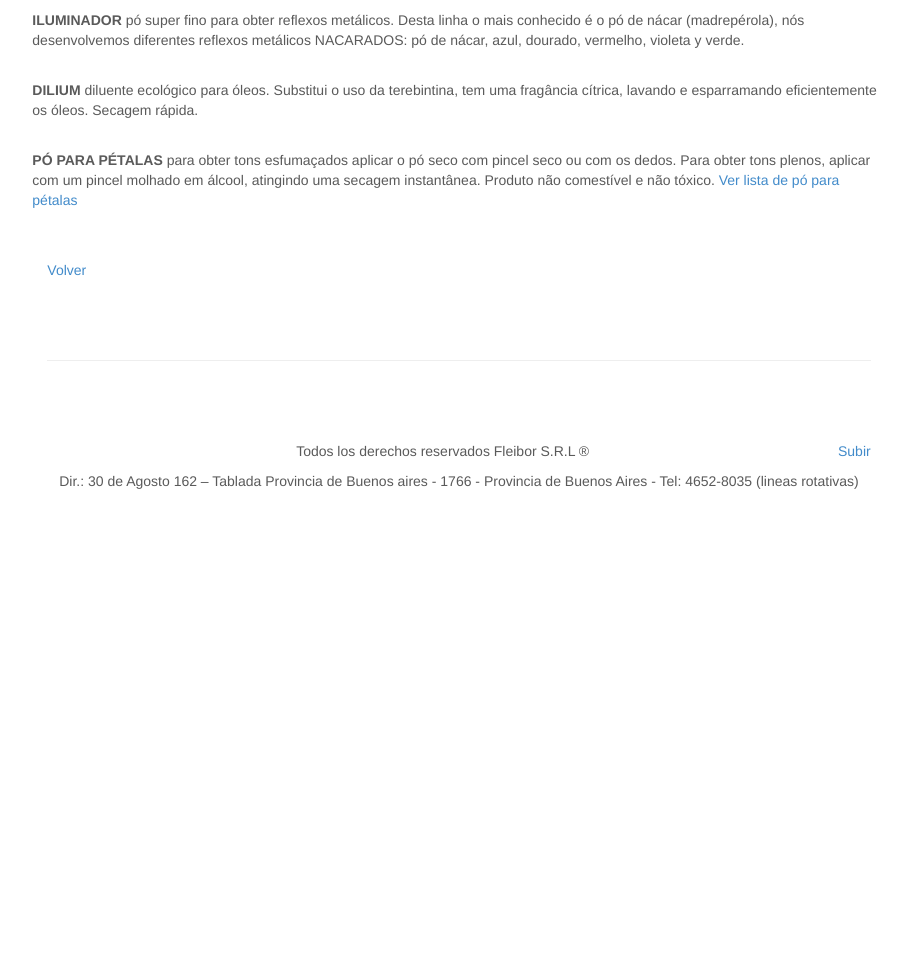
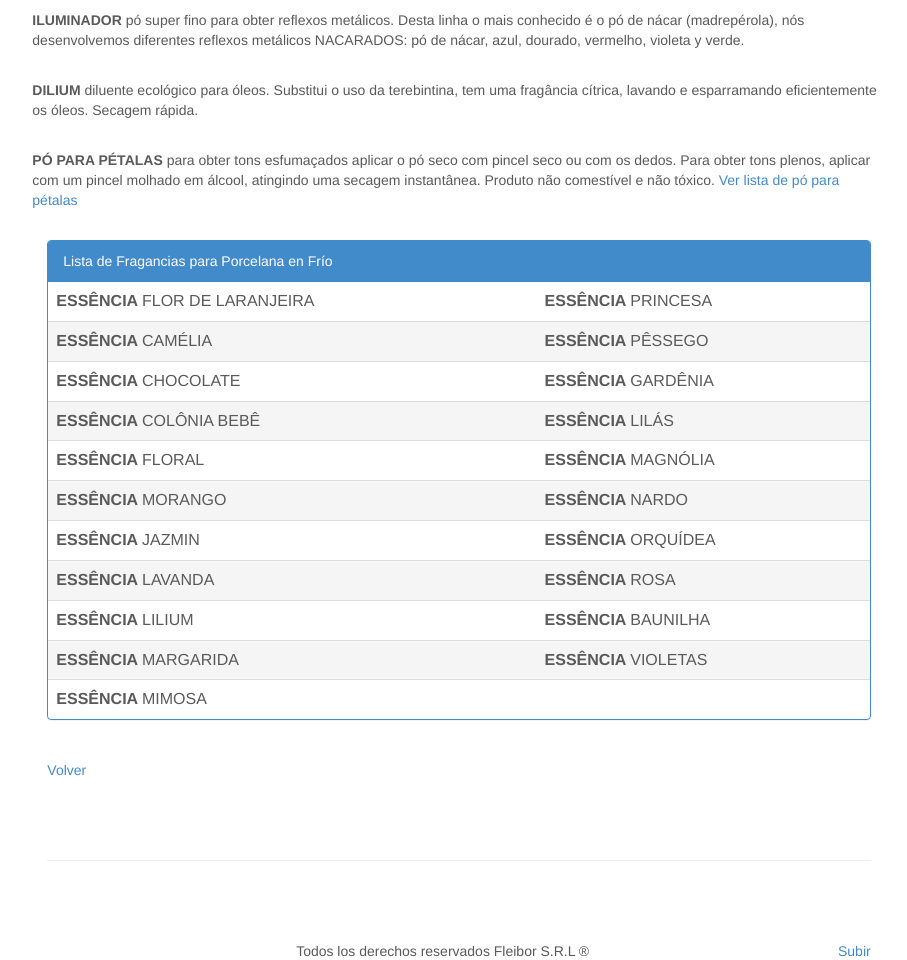
Before and after one commit to melloema/fleibor, a PHP site: page /br/porcelana.php in a window 1280 px wide. Shown: the part 1535-2495 px from the top of the page, without its empty margins (181-1088 px from the left). Before the commit the page ends 2024 px from the top, so only its background shows below. Run offline with PHP 8.4, Linux system fonts and the light colour scheme; data that the repository does not hold is empty; some libraries are stand-ins or nearby versions.

```diff
--- a/br/porcelana.php
+++ b/br/porcelana.php
@@ -48,7 +48,7 @@
 					<p><strong>Tons: Branco, Celeste, Cobre, Dourado, Vermelho, Verde e Violeta.</strong></p>
 					<br/>
 					<p><strong><span class="text-red">NOVIDADE!</span> PERFUME PARA BISCUIT </strong> Aplicar uma ou duas gotinhas do
-					produto na figura ou no modelo terminado para atingir maior realismo. <a href="#">Ver Lista</a></p>
+					produto na figura ou no modelo terminado para atingir maior realismo. <a href="#esencias">Ver Lista</a></p>
 					<br/>
 					<p><strong><span class="text-red">NOVIDADE! </span> CORANTES PARA AERÓGRAFO </strong> Agora você pode pintar seu
 					trabalho em açúcar ou biscuit com a nova linha de corantes para aerógrafos Fleibor, as superfícies ficarão aveludadas com este produto.</p>
@@ -60,7 +60,7 @@
 					massa para modelado (atingindo tons intensos e definidos),exemplos de massas: massa elástica
 					(massa de goma), massa de biscuit, massa para modelar, papel machê, etc. Sendo elaborados com
 					corantes alimentícios se transformam em produtos não tóxicos e de máxima concentração.
-					<span class="text-red">Lançamento de novas cores: <a href="#">Ver Colores</a></span></p>
+					<span class="text-red">Lançamento de novas cores: <a target="_blank" href="img/coloresbr.jpg">Ver Colores</a></span></p>
 					<br/>
 					<p><strong>PORCE CLEAR</strong> branqueia a massa de biscuit e aumenta sua
 					transparência. Agregar 2 gotas à massa de biscuit para cada 100g e amassar.</p>
@@ -81,10 +81,64 @@
 					<p><strong>PÓ PARA PÉTALAS</strong> para obter tons esfumaçados aplicar o pó
 					seco com pincel seco ou com os dedos. Para obter tons plenos, aplicar com um
 					pincel molhado em álcool, atingindo uma secagem instantânea. Produto não comestível e
-					não tóxico.<a href="#"> Ver lista de pó para pétalas</a></p>
+					não tóxico.<a target="_blank" href="img/polvos_petalosbr.jpg"> Ver lista de pó para pétalas</a></p>
 					<br/>
 	      		</div>
 	      	</div>
+			<div class="panel panel-primary ">
+			<a name="esencias"></a><div class="panel-heading">Lista de Fragancias para Porcelana en Fr&iacute;o </div>
+				<table class="table">
+
+				<tbody>
+				<tr>
+				<td><strong>ESSÊNCIA </strong> FLOR DE LARANJEIRA</td>
+				<td><strong>ESSÊNCIA </strong> PRINCESA </td>
+				</tr>
+				<tr class="panel-footer">
+				<td ><strong>ESSÊNCIA </strong> CAMÉLIA</td>
+				<td><strong>ESSÊNCIA </strong> PÊSSEGO </td>
+				</tr>
+				<tr>
+				<td><strong>ESSÊNCIA </strong> CHOCOLATE </td>
+				<td><strong>ESSÊNCIA </strong> GARDÊNIA</td>
+				</tr>
+				<tr class="panel-footer">
+				<td><strong>ESSÊNCIA </strong> COLÔNIA BEBÊ</td>
+				<td><strong>ESSÊNCIA </strong> LILÁS</td>
+				</tr>
+				<tr>
+				<td><strong>ESSÊNCIA </strong> FLORAL</td>
+				<td><strong>ESSÊNCIA </strong> MAGNÓLIA </td>
+				</tr>
+				<tr class="panel-footer">
+				<td><strong>ESSÊNCIA </strong> MORANGO</td>
+				<td><strong>ESSÊNCIA </strong> NARDO </td>
+				</tr>
+				<tr>
+				<td><strong>ESSÊNCIA  </strong> JAZMIN</td>
+				<td><strong>ESSÊNCIA </strong> ORQUÍDEA </td>
+				</tr>
+				<tr class="panel-footer">
+				<td><strong>ESSÊNCIA </strong> LAVANDA</td>
+				<td><strong>ESSÊNCIA </strong> ROSA </td>
+				</tr>
+				<tr>
+				<td><strong>ESSÊNCIA  </strong> LILIUM</td>
+				<td><strong>ESSÊNCIA </strong> BAUNILHA</td>
+				</tr>
+				<tr class="panel-footer">
+				<td><strong>ESSÊNCIA </strong> MARGARIDA</td>
+				<td><strong>ESSÊNCIA </strong> VIOLETAS </td>
+				</tr>
+				<tr>
+				<td><strong>ESSÊNCIA  </strong> MIMOSA </td>
+				<td></td>
+				</tr>
+
+				</tbody>
+				</table>
+
+			</div>
 			<br>
 
 
```
Also changed, not shown: br/img/coloresbr.jpg (added), br/img/polvos_petalosbr.jpg (added).
